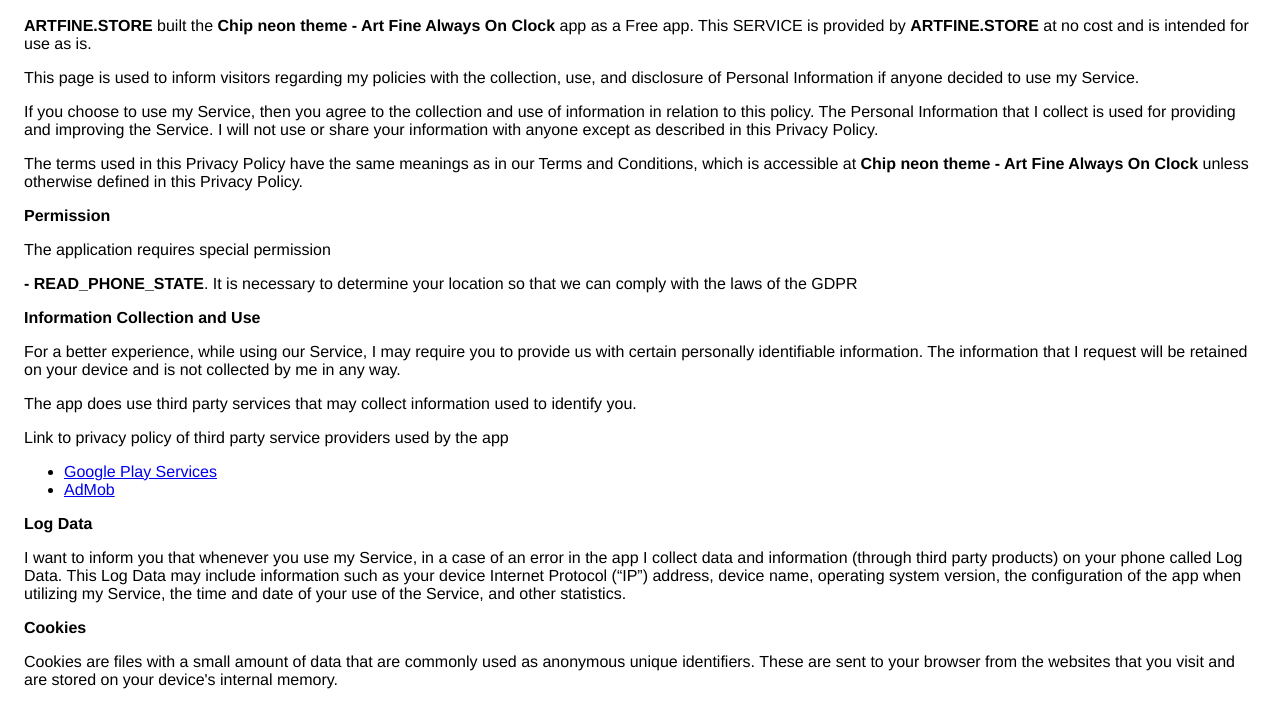
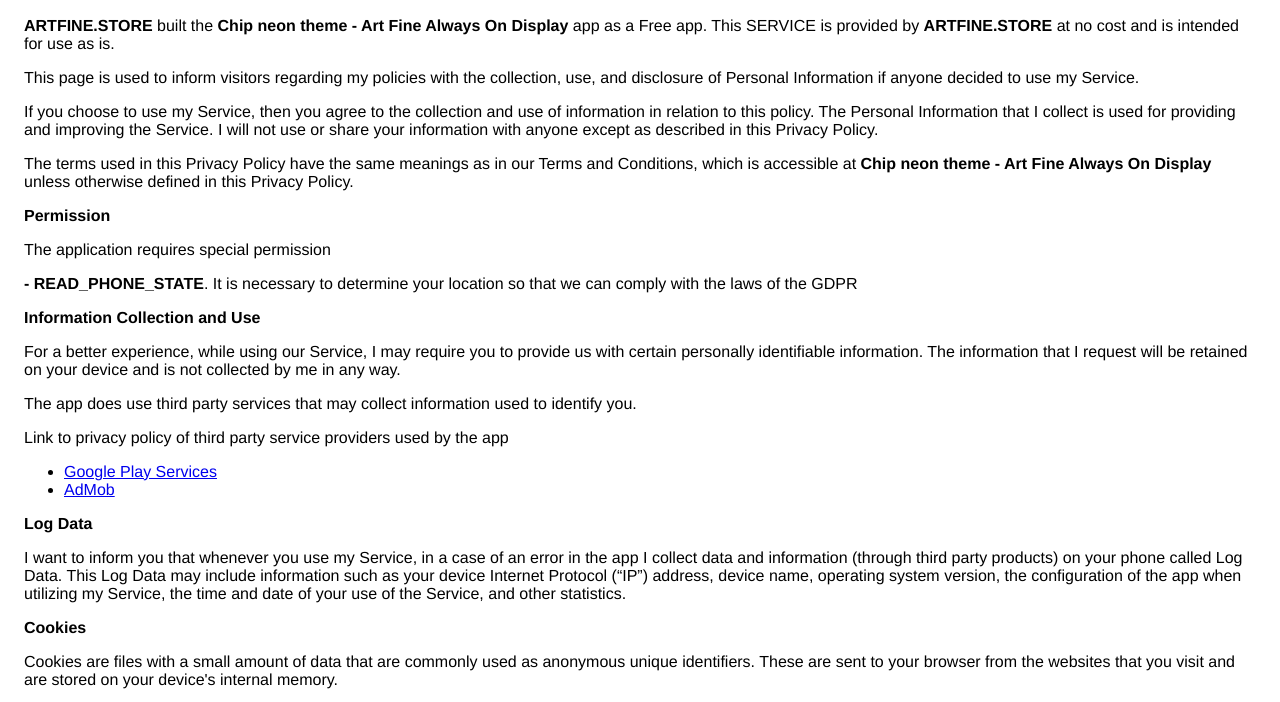
Before and after one commit to artfine/chip_neon_theme_clock.github.io, a plain HTML site: page index.html in a window 1280 px wide. Shown: the part 75-777 px from the top of the page. Drawn offline with Linux system fonts and the light colour scheme.

Commit message:
Update index.html

```diff
--- a/index.html
+++ b/index.html
@@ -1,4 +1,4 @@
-<!DOCTYPE html><html> <head> <meta charset="utf-8"> <meta name="viewport" content="width=device-width"> <title>Privacy Policy</title> <style>body{font-family: "Helvetica Neue", Helvetica, Arial, sans-serif; padding:1em;}</style></head> <body><h2>Privacy Policy</h2> <p> <b>ARTFINE.STORE</b> built the <b>Chip neon theme - Art Fine Always On Clock</b> app as a Free app. This SERVICE is provided by <b>ARTFINE.STORE</b> at no cost and is intended for use as is.
+<!DOCTYPE html><html> <head> <meta charset="utf-8"> <meta name="viewport" content="width=device-width"> <title>Privacy Policy</title> <style>body{font-family: "Helvetica Neue", Helvetica, Arial, sans-serif; padding:1em;}</style></head> <body><h2>Privacy Policy</h2> <p> <b>ARTFINE.STORE</b> built the <b>Chip neon theme - Art Fine Always On Display</b> app as a Free app. This SERVICE is provided by <b>ARTFINE.STORE</b> at no cost and is intended for use as is.
                   </p> <p>This page is used to inform visitors regarding my policies with the collection, use, and
                     disclosure of Personal Information if anyone decided to use my Service.
                   </p> <p>If you choose to use my Service, then you agree to the collection and use of information in relation
@@ -6,7 +6,7 @@
                     Service. I will not use or share your information with anyone except as described
                     in this Privacy Policy.
                   </p> <p>The terms used in this Privacy Policy have the same meanings as in our Terms and Conditions, which is accessible
-                    at <b>Chip neon theme - Art Fine Always On Clock</b> unless otherwise defined in this Privacy Policy.
+                    at <b>Chip neon theme - Art Fine Always On Display</b> unless otherwise defined in this Privacy Policy.
   <p>
                   <strong>Permission</strong>
                   </p>
```
